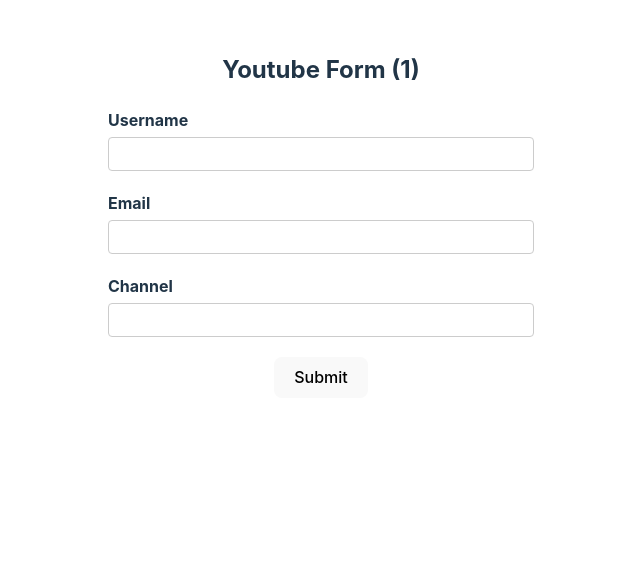
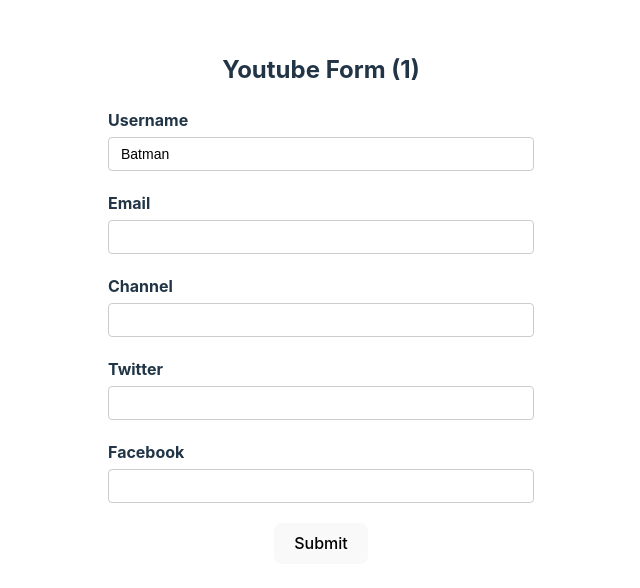
Before and after one commit to Yash-verma18/React-Hook-Form-, a React (Vite) app: page / in a window 1280 px wide. Shown: the top 588 px of the page, without its empty margins (319-959 px from the left). Built offline with nearby package versions, Linux system fonts and the light colour scheme; no server answers.

Commit message:
13 - nested objects

```diff
--- a/src/components/YoutubeForm.tsx
+++ b/src/components/YoutubeForm.tsx
@@ -7,26 +7,22 @@
   username: string;
   email: string;
   channel: string;
+  social: {
+    twitter: string;
+    facebook: string;
+  };
 };
 
 export const YoutubeForm = () => {
   const form = useForm<FormValues>({
-    // defaultValues: {
-    //   username: "Batman",
-    //   email: "",
-    //   channel: "",
-    // },
-    // what if we want to load already saved data from the api ?
-    defaultValues: async () => {
-      const response = await fetch(
-        "https://jsonplaceholder.typicode.com/users/1"
-      );
-      const data = await response.json();
-      return {
-        username: data.username,
-        email: data.email,
-        channel: "",
-      };
+    defaultValues: {
+      username: "Batman",
+      email: "",
+      channel: "",
+      social: {
+        twitter: "",
+        facebook: "",
+      },
     },
   });
 
@@ -117,6 +113,14 @@
 
           <p className="error">{errors.channel?.message}</p>
         </div>
+        <div className="form-control">
+          <label htmlFor="twitter">Twitter</label>
+          <input type="text" id="twitter" {...register("social.twitter")} />
+        </div>
+        <div className="form-control">
+          <label htmlFor="facebook">Facebook</label>
+          <input type="text" id="facebook" {...register("social.facebook")} />
+        </div>
         <button>Submit</button>
       </form>
       <DevTool control={control} />
```
